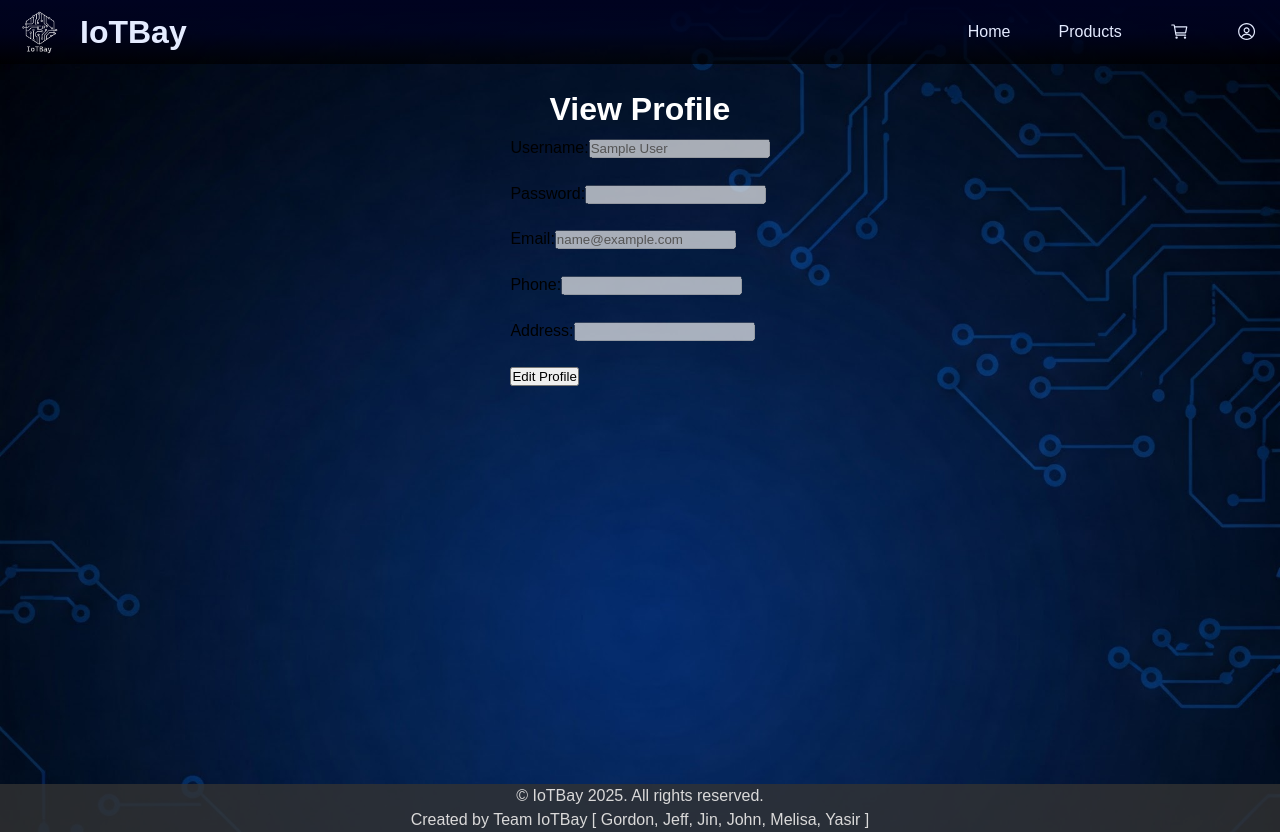
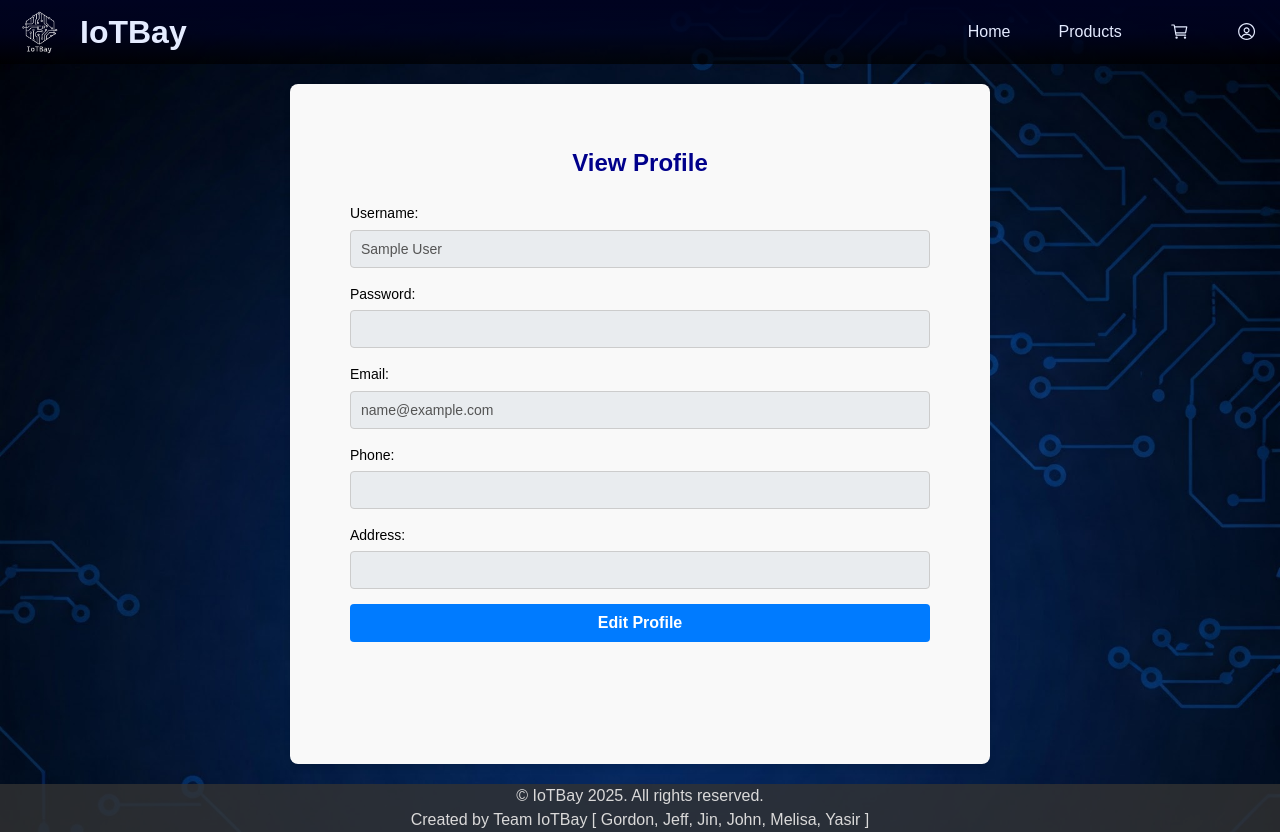
Before and after one commit to YM2992/IoTBay, a React (Vite) app in the folder Client/: page /view-profile in a window 1280 px wide. Built offline with nearby package versions, Linux system fonts and the light colour scheme; sample sign-in values are in the browser's storage; what antd-style would draw is missing.

Commit message:
updated styling for the details page

```diff
--- /dev/null
+++ b/Client/src/pages/ViewProfile.css
@@ -0,0 +1,78 @@
+.view-profile-container {
+  padding: 60px;
+  width: 90%;
+  max-width: 700px;
+  margin: 20px auto; /* Center the container horizontally */
+  background-color: #f9f9f9;
+  border-radius: 8px;
+  box-shadow: 0 4px 6px rgba(0, 0, 0, 0.1);
+}
+
+.view-profile-title {
+  font-size: 24px;
+  font-weight: bold;
+  text-align: center;
+  margin-bottom: 20px;
+  color: darkblue;
+}
+
+.view-profile-form {
+  display: flex;
+  flex-direction: column;
+  gap: 15px;
+}
+
+.form-group {
+  display: flex;
+  flex-direction: column;
+}
+
+.form-group label {
+  font-size: 14px;
+  font-weight: 500;
+  margin-bottom: 5px;
+}
+
+.form-input {
+  padding: 10px;
+  font-size: 14px;
+  border: 1px solid #ccc;
+  border-radius: 4px;
+}
+
+.form-input:disabled {
+  background-color: #e9ecef;
+  cursor: not-allowed;
+}
+
+.form-button {
+  padding: 10px 15px;
+  font-size: 16px;
+  font-weight: bold;
+  color: #fff;
+  background-color: #007bff;
+  border: none;
+  border-radius: 4px;
+  cursor: pointer;
+  text-align: center;
+}
+
+.form-button:hover {
+  background-color: #0056b3;
+}
+
+/* Add media query for smaller screens */
+@media (max-width: 600px) {
+  .view-profile-container {
+    padding: 15px;
+    width: 100%; /* Use full width for smaller screens */
+  }
+
+  .form-input {
+    font-size: 13px; /* Adjust font size for smaller screens */
+  }
+
+  .form-button {
+    font-size: 14px; /* Adjust button font size for smaller screens */
+  }
+}
--- a/Client/src/pages/ViewProfile.jsx
+++ b/Client/src/pages/ViewProfile.jsx
@@ -2,6 +2,7 @@ import React, { useState, useContext } from "react";
 import { AppContext } from "@/context/AppContext";
 import { fetchPost, optionMaker } from "@/api";
 import { toast } from "react-hot-toast";
+import "./ViewProfile.css"; // Assuming you have a CSS file for styling
 
 const ViewProfile = () => {
   const { user, token } = useContext(AppContext);
@@ -26,7 +27,6 @@ const ViewProfile = () => {
   const handleEditToggle = async () => {
     if (isEditing) {
       try {
-        // Prepare data for the API call
         const data = {
           name: editedProfile.username,
           email: editedProfile.email,
@@ -36,11 +36,8 @@ const ViewProfile = () => {
           userid: user.id,
         };
 
-        // Make API call to update the user profile
         await fetchPost("user/", optionMaker(data, "PATCH", token));
         toast.success("Profile updated successfully!");
-
-        // Update the local state
         setProfile({ ...editedProfile });
       } catch (error) {
         toast.error("Failed to update profile. Please try again.");
@@ -50,71 +47,68 @@ const ViewProfile = () => {
   };
 
   return (
-    <div style={{ padding: "20px", maxWidth: "600px", margin: "0 auto" }}>
-      <h1>View Profile</h1>
-      <div style={{ marginBottom: "20px" }}>
-        <label>
-          Username:
+    <div className="view-profile-container">
+      <h1 className="view-profile-title">View Profile</h1>
+      <div className="view-profile-form">
+        <div className="form-group">
+          <label>Username:</label>
           <input
             type="text"
             name="username"
             value={isEditing ? editedProfile.username : profile.username}
             onChange={handleInputChange}
             disabled={!isEditing}
+            className="form-input"
           />
-        </label>
         </div>
-      <div style={{ marginBottom: "20px" }}>
-        <label>
-          Password:
+        <div className="form-group">
+          <label>Password:</label>
           <input
             type="password"
             name="password"
             value={isEditing ? editedProfile.password : profile.password}
             onChange={handleInputChange}
             disabled={!isEditing}
+            className="form-input"
           />
-        </label>
         </div>
-      <div style={{ marginBottom: "20px" }}>
-        <label>
-          Email:
+        <div className="form-group">
+          <label>Email:</label>
           <input
             type="email"
             name="email"
             value={isEditing ? editedProfile.email : profile.email}
             onChange={handleInputChange}
             disabled={!isEditing}
+            className="form-input"
           />
-        </label>
         </div>
-      <div style={{ marginBottom: "20px" }}>
-        <label>
-          Phone:
+        <div className="form-group">
+          <label>Phone:</label>
           <input
             type="tel"
             name="phone"
             value={isEditing ? editedProfile.phone : profile.phone}
             onChange={handleInputChange}
             disabled={!isEditing}
+            className="form-input"
           />
-        </label>
         </div>
-      <div style={{ marginBottom: "20px" }}>
-        <label>
-          Address:
+        <div className="form-group">
+          <label>Address:</label>
           <input
             type="text"
             name="address"
             value={isEditing ? editedProfile.address : profile.address}
             onChange={handleInputChange}
             disabled={!isEditing}
+            className="form-input"
           />
-        </label>
         </div>
-      <button onClick={handleEditToggle}>
+        <button onClick={handleEditToggle} className="form-button">
           {isEditing ? "Save Changes" : "Edit Profile"}
         </button>
+      </div>
     </div>
   );
 };
```
Also changed, not shown: 1 other file (tests, documents, lock files or other folders). Lines whose indentation alone changed are shown as unchanged.
